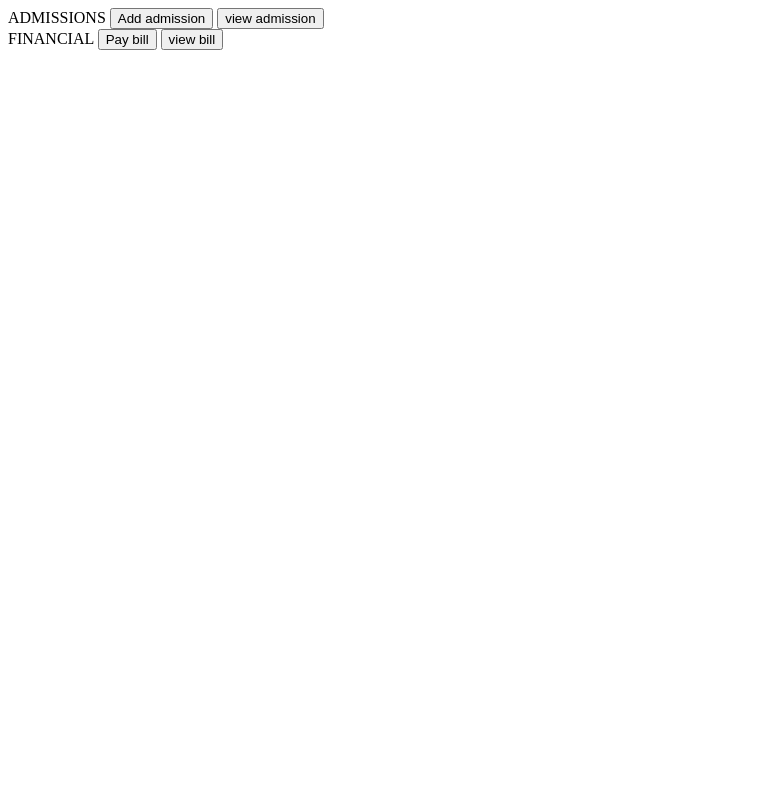
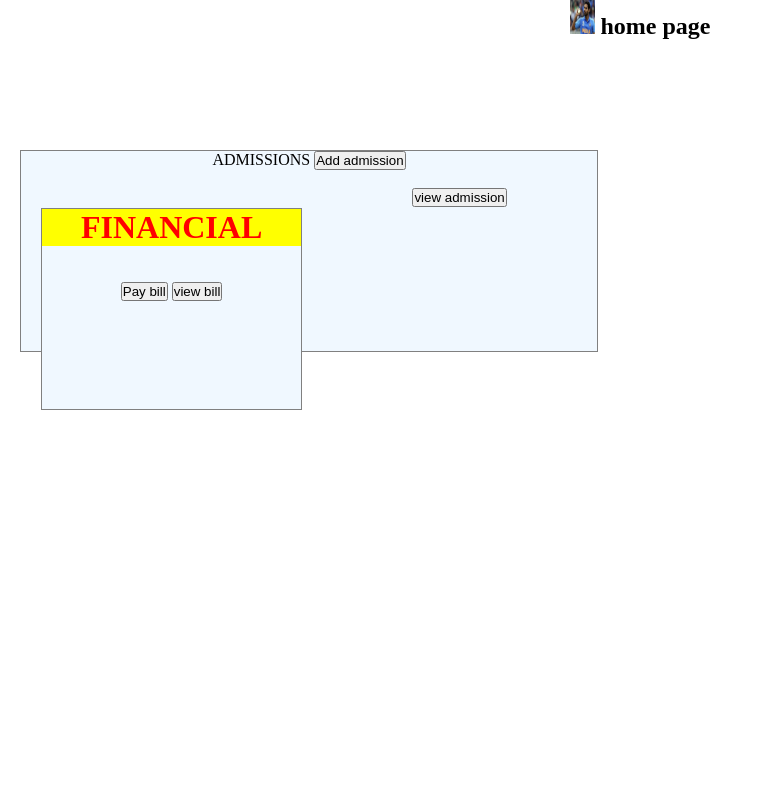
Before and after one commit to archanaeerla/django_project23, a Django app: template schoolapps/templates/templates/index.html in a window 1280 px wide. Shown: the whole page, without its empty margins (0-765 px from the left). Run offline with Django 5.2, Linux system fonts and the light colour scheme; the template is opened without the code that fills it, so the values that code supplies are empty.

Commit message:
new changes

```diff
--- /dev/null
+++ b/schoolapps/static/images/stylesheets/home.css
@@ -0,0 +1,29 @@
+*{
+    margin: 0;
+    padding: 0;
+}
+
+div{
+    border: 1px solid grey;
+    width: 45%;
+    text-align:center;
+    float:left;
+    height:200px;
+    margin:20px;
+    background-color: aliceblue;
+}
+
+
+h1{
+    background-color: yellow ;
+    color: red;
+}
+
+img{
+    width: 25px;
+    height: 34px;
+
+}
+h2{
+    text-align: center ;
+}
--- a/schoolapps/templates/templates/index.html
+++ b/schoolapps/templates/templates/index.html
@@ -2,15 +2,24 @@
 <html>
 <head>
     <title>add admissions page</title>
-    <link ref = "stylesheet" href = "{% static "stylesheet/home.css" %}"/>
+    <link rel = "stylesheet" href = "{% static "stylesheet/home.css" %}"/>
 </head>
 <body>
+    <h2>
+        <img src="{% static "images/bhuvipic.jpeg" %}"  alt="image not found"/>
+        home page
+        </h2>
+        </br>
+        </br>
+        </hr>
+    <br/><br/><br/>
+
     <div class = "module">
         <hi>ADMISSIONS</hi>
-        <button type="button" name="'button">Add admission</button>
+        <button type="button" name="'button">Add admission</button><br></br>
         <button type="button" name="'button">view admission</button>
     <div class = "module">
-        <hi>FINANCIAL</hi>
+        <h1>FINANCIAL</h1><br></br>
         <button type="button" name="'button">Pay bill</button>
         <button type="button" name="'button">view bill</button>
 
--- a/schoolapps/templates/templates/newadmissions.html
+++ b/schoolapps/templates/templates/newadmissions.html
@@ -2,6 +2,7 @@
 <html>
     <head>
         <title> this is new admissions page</title>
+        <link rel = "styleshhet" href ="{% static "stylesheets/home.css"%}"/>
     <body>
         <h1>hi welcome to new admissions page,this is {{name}}</h1>
         <img src="{% static "images/bhuvipic.jpeg" %}" alt="image not found"/>
```
